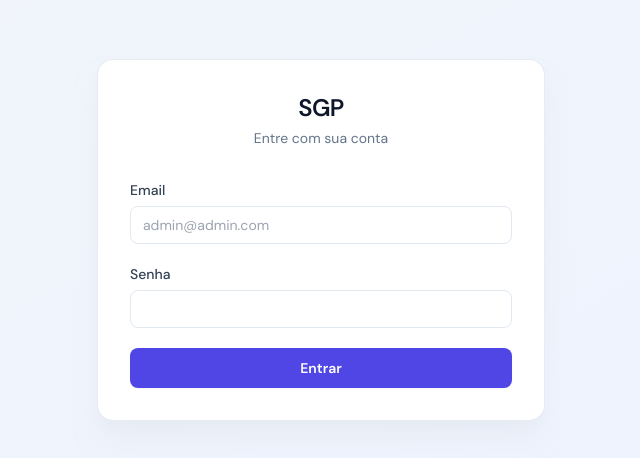
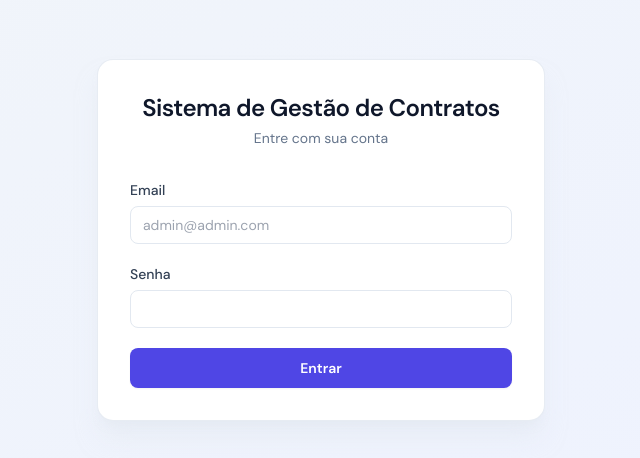
Before and after one commit to rafaelcasagrandesilva/Gest-o-de-Projetos, a React (Vite) app in the folder frontend/: page /login in a window 1280 px wide. Shown: the part 160-618 px from the top of the page, without its empty margins (319-959 px from the left). Built offline with nearby package versions, Linux system fonts and the light colour scheme.

Commit message:
alterar nome do sistema

```diff
--- a/frontend/index.html
+++ b/frontend/index.html
@@ -3,7 +3,7 @@
   <head>
     <meta charset="UTF-8" />
     <meta name="viewport" content="width=device-width, initial-scale=1.0" />
-    <title>SGP</title>
+    <title>SGC</title>
   </head>
   <body>
     <div id="root"></div>
--- a/frontend/src/components/Sidebar.tsx
+++ b/frontend/src/components/Sidebar.tsx
@@ -30,7 +30,7 @@ export function Sidebar() {
   return (
     <aside className="flex w-56 shrink-0 flex-col border-r border-slate-200 bg-white">
       <div className="border-b border-slate-100 px-4 py-5">
-        <div className="text-lg font-semibold tracking-tight text-indigo-600">SGP</div>
+        <div className="text-lg font-semibold tracking-tight text-indigo-600">SGC</div>
         <p className="mt-0.5 text-xs text-slate-500">Gestão de projetos</p>
       </div>
       <nav className="flex flex-1 flex-col gap-0.5 p-3">
--- a/frontend/src/pages/Login.tsx
+++ b/frontend/src/pages/Login.tsx
@@ -50,7 +50,9 @@ export function Login() {
     <div className="flex min-h-screen items-center justify-center bg-gradient-to-br from-slate-100 to-indigo-50 p-4">
       <div className="w-full max-w-md rounded-2xl border border-slate-200/80 bg-white p-8 shadow-xl shadow-slate-200/50">
         <div className="mb-8 text-center">
-          <h1 className="text-2xl font-semibold tracking-tight text-slate-900">SGP</h1>
+          <h1 className="text-xl font-semibold leading-snug tracking-tight text-slate-900 sm:text-2xl">
+            Sistema de Gestão de Contratos
+          </h1>
           <p className="mt-1 text-sm text-slate-500">Entre com sua conta</p>
         </div>
         <form onSubmit={handleSubmit} className="space-y-5">
```
